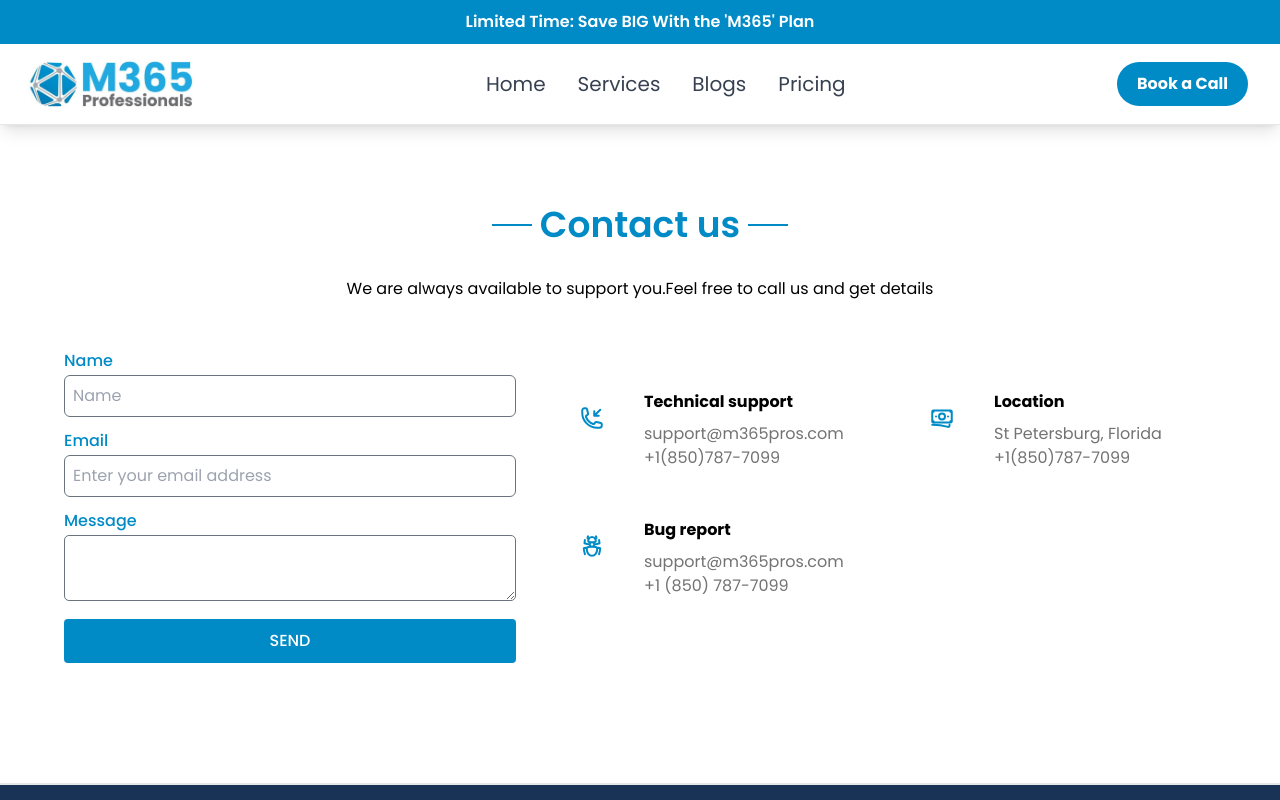
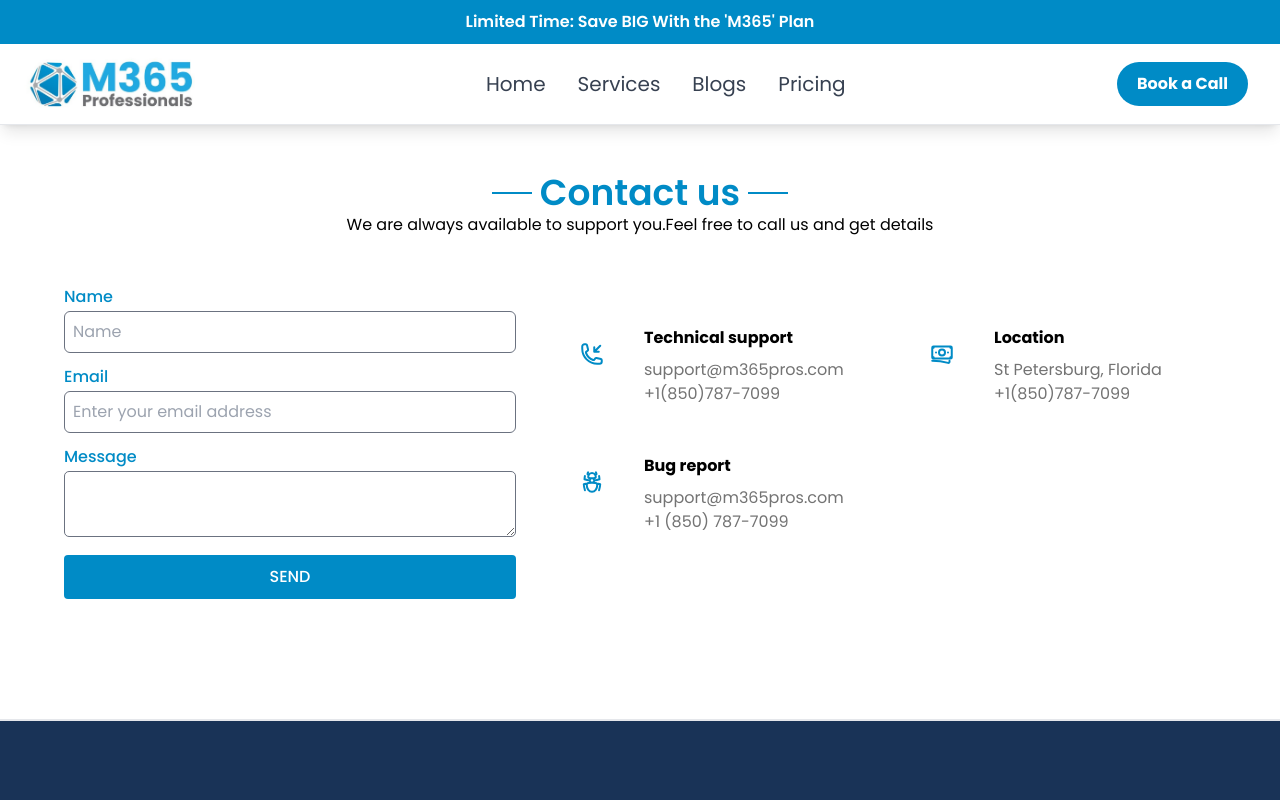
Before and after one commit to sahanirakesh877/M365Edit, a React (Vite) app: page /contacts in a window 1280 px wide. Shown: the top 800 px of the page. Built offline with nearby package versions, Linux system fonts and the light colour scheme.

Commit message:
alignment change

```diff
--- a/src/components/Pricing.jsx
+++ b/src/components/Pricing.jsx
@@ -26,7 +26,7 @@ const Pricing = () => {
               unlock long-term{" "}
             </p>
           </div>
-          <div className="grid grid-cols-1  gap-6 sm:grid-cols-2 lg:grid-cols-3 px-6   container mx-auto text-zinc-800 mt-10">
+          <div className="grid grid-cols-1  gap-10 sm:grid-cols-2 lg:grid-cols-3 px-6   container mx-auto text-zinc-800 mt-10">
             {pricedata.map((a, id) => {
               return (
                 <>
--- a/src/components/VideoComponents.jsx
+++ b/src/components/VideoComponents.jsx
@@ -25,7 +25,7 @@ const VideoCard = () => {
   return (
     <section className="py-24 bg-white">
       <div className="flex flex-col items-center ">
-        <p className="text-4xl text-brand poppins-semibold pb-4 poppins-bold">
+        <p className="text-4xl text-brand poppins-semibold pb-4 poppins-bold text-center">
           Customer's Reviews
         </p>
         <p className="text-[16px] text-center poppins-regular ">What our clients say?</p>
--- a/src/pages/Contact.jsx
+++ b/src/pages/Contact.jsx
@@ -13,7 +13,7 @@ const Contact = () => {
         <section className="">
           <div className="flex justify-center">
             <div className="text-center md:max-w-xl lg:max-w-3xl mb-12 ">
-              <div className="flex justify-center items-center  py-8  ">
+              <div className="flex justify-center items-center   ">
                 <div className="border-t-2 border-brand  w-[40px]"></div>
                 <h2 className="px-2 text-4xl font-semibold poppins-bold text-brand text-nowrap ">
                   Contact us
```
